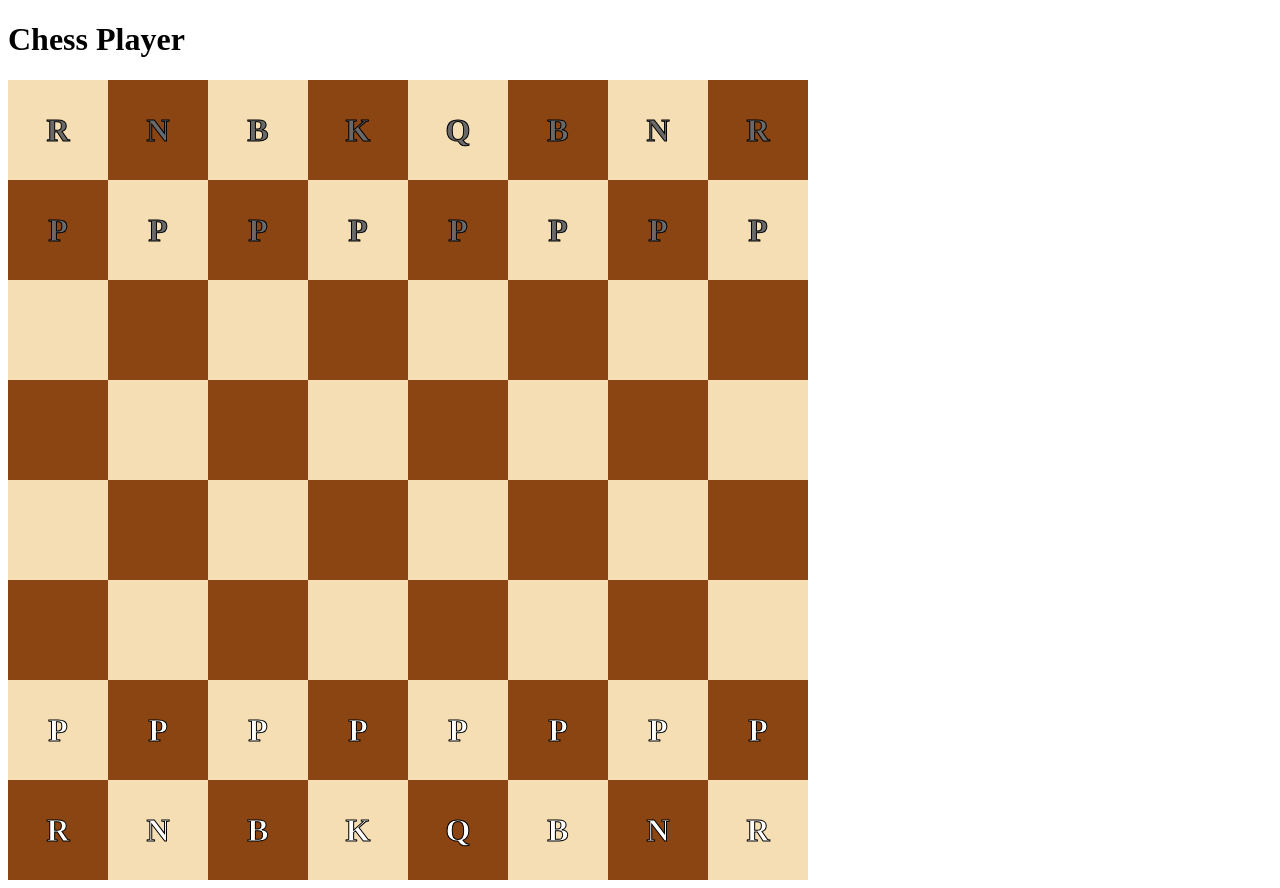
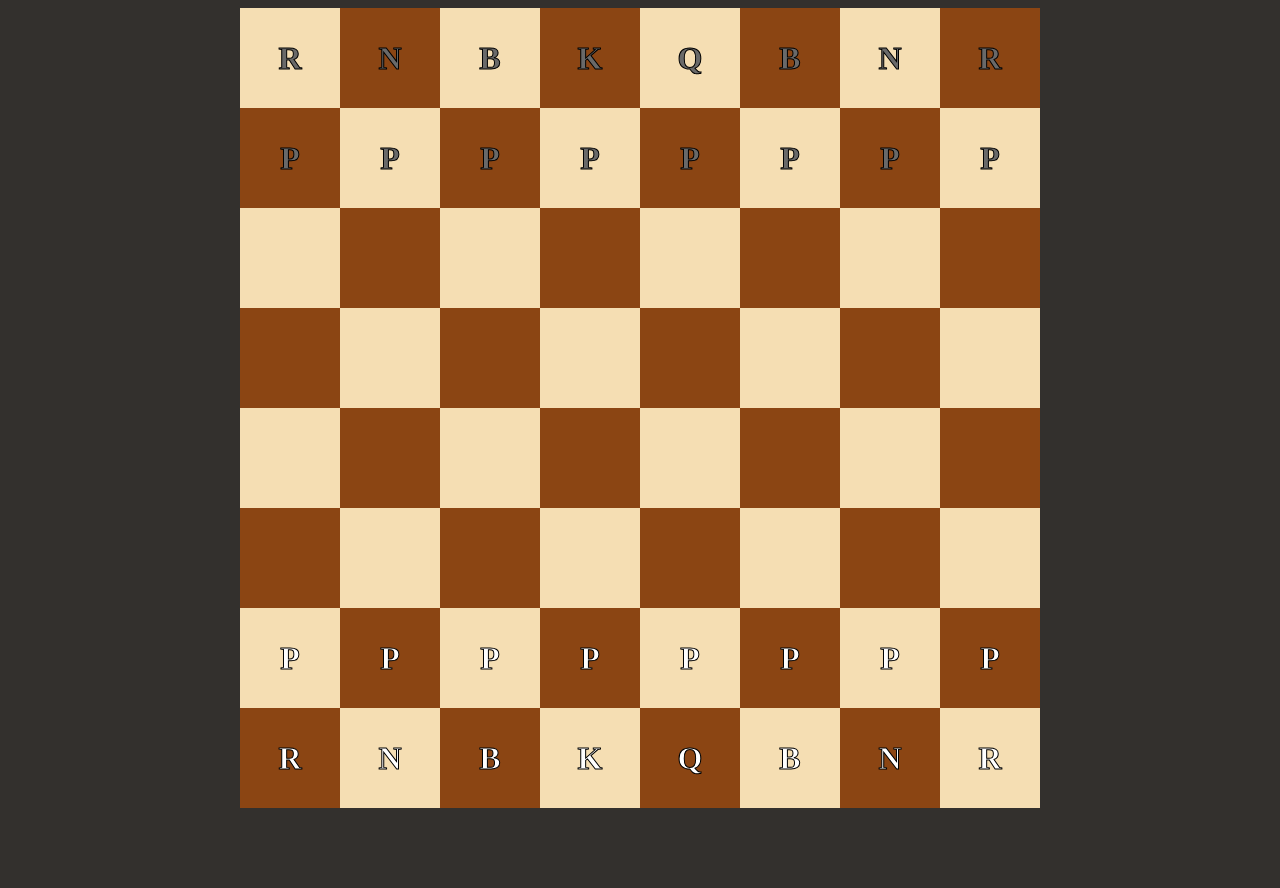
Before and after one commit to AlEscher/ChessPlayer, a React (Create React App) app in the folder chessplayer-webapp/: page / in a window 1280 px wide. After the commit the page ends 816 px from the top, so only its background shows below. Built offline with nearby package versions, Linux system fonts and the light colour scheme.

Commit message:
Centered chessboard - Made background dark

```diff
--- a/chessplayer-webapp/src/components/engine/index.jsx
+++ b/chessplayer-webapp/src/components/engine/index.jsx
@@ -1,4 +1,3 @@
-import React from 'react';
 import {
  useEvent, handleDragOver, handleDragStart, handleDragEnter,
  handleDragLeave, handleDrop, handleClick,
@@ -18,9 +17,5 @@ export default function Engine() {
 
     useEvent("mousedown", handleClick);
 
-    return (
-      <h1>
-          Chess Player
-      </h1>
-    );
+    return null;
 }
--- a/chessplayer-webapp/src/globals.scss
+++ b/chessplayer-webapp/src/globals.scss
@@ -1,7 +1,14 @@
 #chessboard {
     min-width: 800px;
+    max-width: 800px;
     margin-left:auto;
     margin-right:auto;
+    left:50%;
+    top:50%;
+}
+
+body {
+    background-color: #33302d;
 }
 
 div.tile-row {
```
